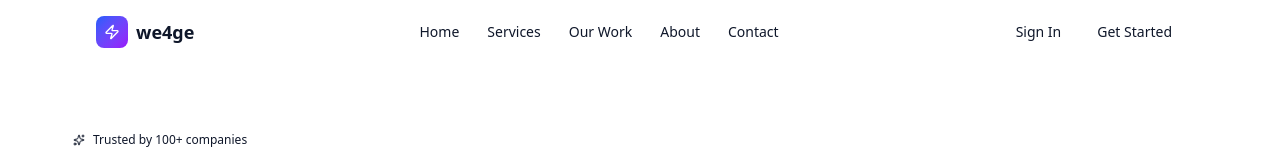
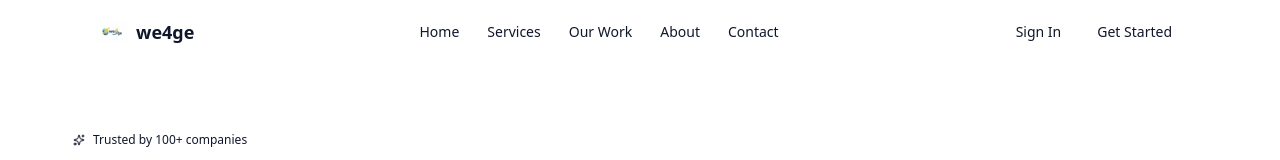
Before and after one commit to 9326lalit/we4ge, a React (Vite) app in the folder we4ge/: page / in a window 1280 px wide. Shown: the top 160 px of the page. Built offline with nearby package versions, Linux system fonts and the light colour scheme.

Commit message:
logo added

```diff
--- a/we4ge/src/App.jsx
+++ b/we4ge/src/App.jsx
@@ -122,9 +122,14 @@
       <div className="max-w-6xl mx-auto px-4 sm:px-6 lg:px-8">
         <div className="flex items-center justify-between h-16">
           <a href="#home" className="flex items-center gap-2 group">
-            <div className="w-8 h-8 bg-gradient-to-br from-blue-600 to-purple-600 rounded-lg flex items-center justify-center">
-              <Zap className="w-4 h-4 text-white" />
-            </div>
+           <div className="w-8 h-8 rounded-lg overflow-hidden flex items-center justify-center bg-white">
+  <img
+    src="/we4ge_2nd.png"
+    alt="Logo"
+    className="w-full h-full object-contain"
+  />
+</div>
+
             <span className="text-lg font-semibold">we4ge</span>
           </a>
 
@@ -622,9 +627,14 @@
       <div className="grid sm:grid-cols-2 md:grid-cols-4 gap-8 mb-8">
         <div className="sm:col-span-2">
           <div className="flex items-center gap-2 mb-3">
-            <div className="w-8 h-8 bg-gradient-to-br from-blue-600 to-purple-600 rounded-lg flex items-center justify-center">
-              <Zap className="w-4 h-4 text-white" />
-            </div>
+            <div className="w-8 h-8 rounded-lg overflow-hidden flex items-center justify-center bg-white">
+  <img
+    src="/we4ge_2nd.png"
+    alt="Logo"
+    className="w-full h-full object-contain"
+  />
+</div>
+
             <span className="text-lg font-semibold">we4ge</span>
           </div>
           <p className="text-sm text-muted-foreground max-w-xs mb-4">
```
